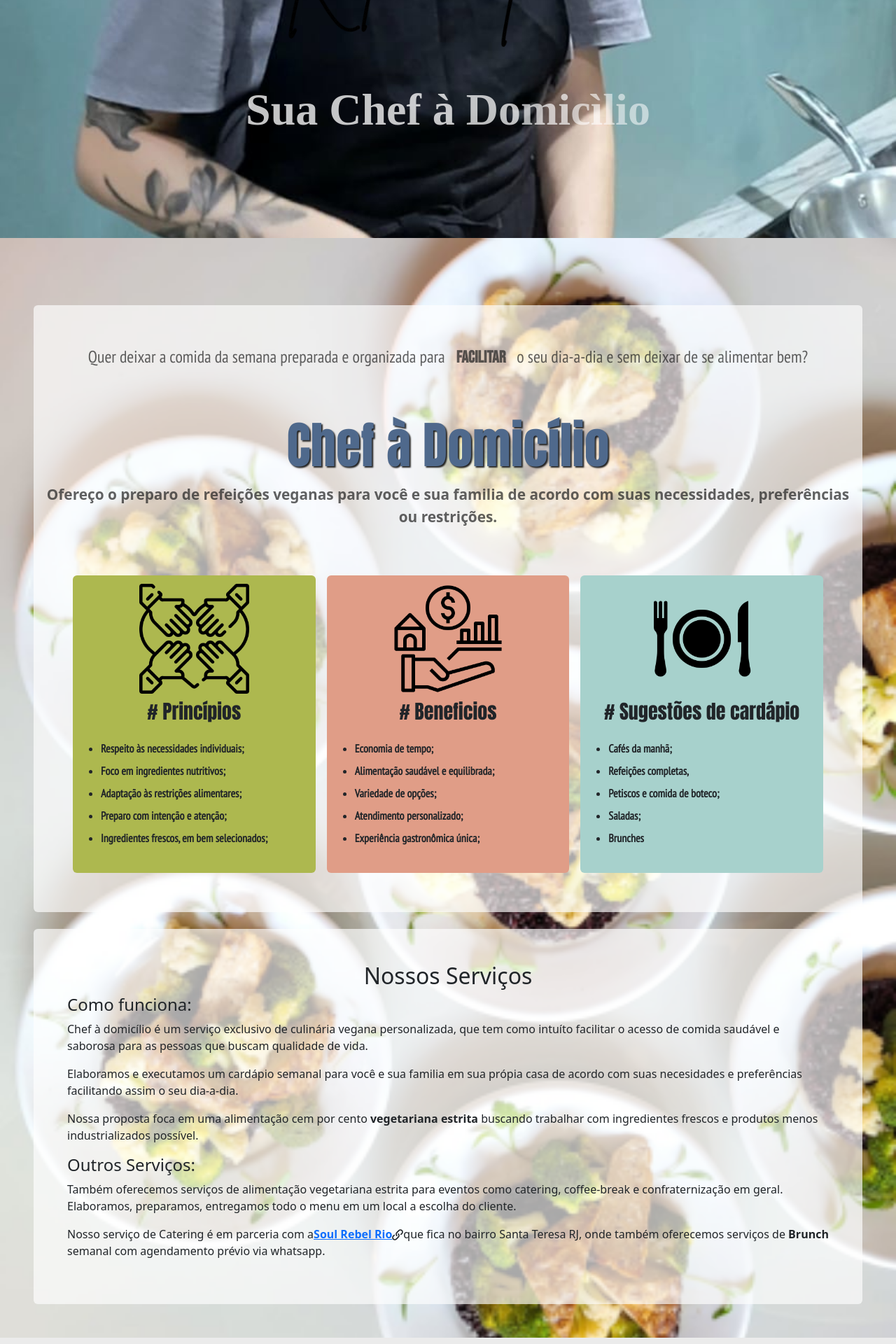
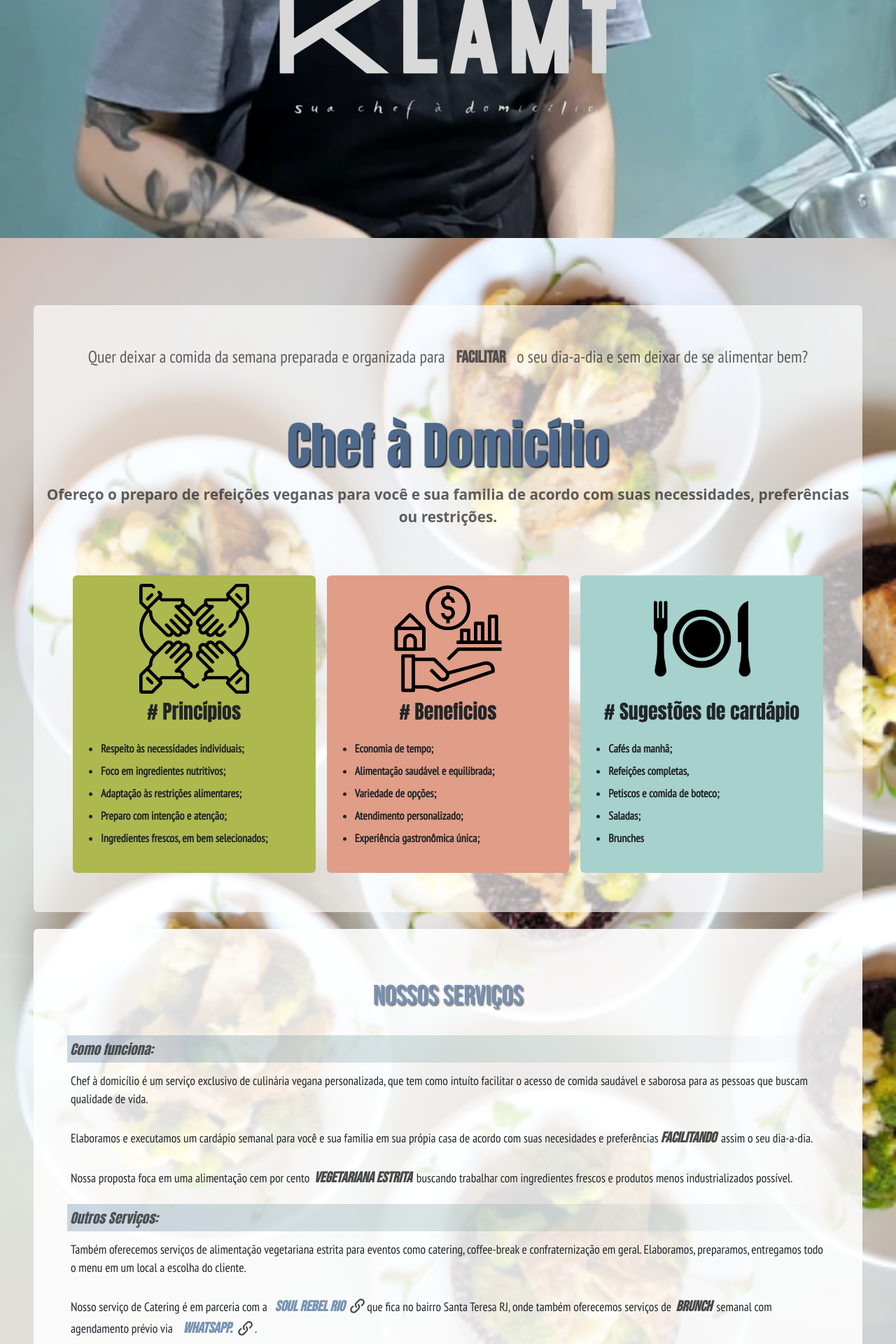
Before and after one commit to lindomarterra/chefadomicilio, a React (Vite) app: page / in a window 1280 px wide. Shown: the part 460-2380 px from the top of the page at 70% size. Built offline with nearby package versions, Linux system fonts and the light colour scheme; a web font is replaced by a local one.

Commit message:
commit jan10 2025

```diff
--- a/src/index.css
+++ b/src/index.css
@@ -7,7 +7,7 @@
 @import url('https://fonts.googleapis.com/css2?family=Special+Elite&display=swap');
 @import url('https://fonts.googleapis.com/css2?family=Corinthia:wght@400;700&display=swap');
 @import url('https://fonts.googleapis.com/css2?family=Fuggles&display=swap');
-@import url('https://fonts.googleapis.com/css2?family=Amatic+SC:wght@400;700&display=swap');
+
 :root{
     --color1:#4F698C;
     --color2:#467302;
@@ -26,7 +26,7 @@
     --font-5: "Special Elite", sans-serif;
     --font-6: "Corinthia", serif;
     --font-7: "Fuggles", serif;
-    --font-8:: "Amatic SC", serif;
+
 
     background-color: #ebebeb;
 
--- a/src/layout/IntroComponent.css
+++ b/src/layout/IntroComponent.css
@@ -16,84 +16,17 @@
 }
 
 img {
-    width: 250px;
+    width: 300px;
+    animation: fadeLogo 4s ;
 }
 
-@media screen and (min-width: 992px) {
-  img {
-    width: 450px;
-  }
-}
-
-.suaChefAnimation{
-    color: #ffffffc4;
-    font-family: var(--font-7);
-    font-size: 3em;
-    font-weight: bold;
-}
-
-@media screen and ( min-width: 992px ) {
-    .suaChefAnimation {
-        font-size: 4em;
+@media screen and (min-width: 750px){
+    img{
+        width: 500px;
     }
-}
-
-img {
-    animation: fadeLogo 2s ;
 }
 
 @keyframes fadeLogo {
     from{opacity: 0;}
     to{opacity: 1;}
 }
-
-.textAnimation-1{
-    animation:  slideUp 2s ;
-}
-@keyframes slideUp {
-    from{opacity: 0; }
-    to{opacity: 1; }
-}
-
-.textAnimation-2{
-    animation:  slideUp 4s ;
-}
-@keyframes slideUp {
-    from{opacity: 0; }
-    to{opacity: 1; }
-}
-.textAnimation-3{
-    animation:  slideUp 6s ;
-}
-@keyframes slideUp {
-    from{opacity: 0; }
-    to{opacity: 1; }
-}
-.textAnimation-4{
-    animation:  slideUp 8s ;
-}
-@keyframes slideUp {
-    from{opacity: 0; }
-    to{opacity: 1; }
-}
-.textAnimation-5{
-    animation:  slideUp 10s ;
-}
-@keyframes slideUp {
-    from{opacity: 0; }
-    to{opacity: 1; }
-}
-.textAnimation-6{
-    animation:  slideUp 12s ;
-}
-@keyframes slideUp {
-    from{opacity: 0; }
-    to{opacity: 1; }
-}
-.textAnimation-7{
-    animation:  slideUp 14s ;
-}
-@keyframes slideUp {
-    from{opacity: 0; }
-    to{opacity: 1; }
-}
--- a/src/layout/IntroComponent.jsx
+++ b/src/layout/IntroComponent.jsx
@@ -1,27 +1,12 @@
 import './IntroComponent.css'
-import Logo from '../images/logo_animation.png'
+
+import Logo from '../images/roseklamt_logo.png'
 
 const IntroComponent = () => {
   return (
     <div className="introComponent ">
 
-      <div >
-
-        <img src={Logo} alt="cozinhaAfetiva" />
-
-        <p className="suaChefAnimation">
-          <span className="textAnimation-1">Sua</span>
-          <span> </span>
-          <span className="textAnimation-2">Chef</span>
-          <span> </span>
-          <span className="textAnimation-3">à</span>
-          <span> </span>
-          <span className="textAnimation-4">Do</span>
-          <span className="textAnimation-5">mi</span>
-          <span className="textAnimation-6">cì</span>
-          <span className="textAnimation-7">lio</span>
-        </p>
-      </div>
+       <img src={Logo} alt="roseklamt_logo" />
     </div>
   )
 }
--- a/src/layout/NossosServicos.css
+++ b/src/layout/NossosServicos.css
@@ -1,3 +1,57 @@
-.NossoServicos_container{
-    background-color: #ffffffa8;
+.nossoServicos_container{
+    background-color: #ffffffdc;
 }
+
+.animation_container{
+    animation: letter 1s ;
+}
+
+@keyframes letter {
+    from{
+        margin-left: -2000px;
+    }
+    to{
+        margin-left: 0;
+    }
+}
+
+.nossoServicos_container h2{
+    font-family: var(--font-3);
+    text-align: center;
+    font-size: 2.5em;
+    text-shadow: 2px 2px 2px #222222a8;
+    color: #6987aa;
+    opacity: .9;
+}
+
+.nossoServicos_container h4{
+    font-family: var(--font-4);
+    font-style: italic;
+    font-size: 1.2em;
+    opacity: .8;
+    background-image: linear-gradient(to right,  #6987aa69,  #739c9552, transparent  );
+}
+
+.nossoServicos_container p{
+    font-family: var(--font-2);
+    font-size: 1.1em;
+    padding: 5px;
+}
+
+.nossoServicos_container strong{
+    font-family: var(--font-3);
+    font-size: 1.2em;
+    color: #222222d2;
+    padding: 0 3px;
+    font-style: italic;
+}
+
+.nossoServicos_container a{
+    text-decoration: none;
+    color: #6987aae5;
+    padding: 0 8px;
+}
+
+.nossoServicos_container a:hover{
+    text-decoration: underline;
+}
--- a/src/layout/NossosServicos.jsx
+++ b/src/layout/NossosServicos.jsx
@@ -3,28 +3,33 @@ import './NossosServicos.css'
 
 import { ImLink } from 'react-icons/im'
 
-
 const NossosServicos = () => {
   return (
-    <section className="NossoServicos_container mt-4 rounded-2 p-5 ">
-      <h2 className="text-center"> Nossos Serviços </h2>
-      <h4> Como funciona:</h4>
+    <section className="nossoServicos_container mt-4 rounded-2 p-4 p-lg-5 ">
+      <div className="animation_container">
+        <h2 className="p-4">Nossos Serviços </h2>
+        <h4 className="py-2 px-1"> Como funciona:</h4>
         <p>
           Chef à domicílio é um serviço exclusivo de culinária vegana
           personalizada, que tem como intuíto facilitar o acesso de comida
           saudável e saborosa para as pessoas que buscam qualidade de vida.
         </p>
-      <p> Elaboramos e executamos um cardápio semanal para você e sua familia em sua própia casa de acordo com suas necesidades e preferências facilitando assim o seu dia-a-dia.  </p>
+        <p>
+          Elaboramos e executamos um cardápio semanal para você e sua familia em
+          sua própia casa de acordo com suas necesidades e preferências
+          <strong>facilitando</strong> assim o seu dia-a-dia.
+        </p>
         <p>
           Nossa proposta foca em uma alimentação cem por cento
           <strong> vegetariana estrita </strong> buscando trabalhar com
           ingredientes frescos e produtos menos industrializados possível.
         </p>
-
-      <h4>Outros Serviços:</h4>
+        <h4 className="py-2 px-1">Outros Serviços:</h4>
         <p>
-        Também oferecemos serviços de alimentação vegetariana estrita para eventos como
-        catering, coffee-break e confraternização em geral. Elaboramos, preparamos, entregamos todo o menu em um local a escolha do cliente.
+          Também oferecemos serviços de alimentação vegetariana estrita para
+          eventos como catering, coffee-break e confraternização em geral.
+          Elaboramos, preparamos, entregamos todo o menu em um local a escolha
+          do cliente.
         </p>
         <p>
           Nosso serviço de Catering é em parceria com a
@@ -38,8 +43,19 @@ const NossosServicos = () => {
             <ImLink />
           </strong>
           que fica no bairro Santa Teresa RJ, onde também oferecemos serviços de
-        <strong> Brunch </strong> semanal com agendamento prévio via whatsapp.
+          <strong> Brunch </strong> semanal com agendamento prévio via{' '}
+          <strong>
+            <Link
+              to="https://soulrebelrio.com/veganrioexperience"
+              target="_blank"
+            >
+              Whatsapp.
+            </Link>
+            <ImLink />
+          </strong>
+          .
         </p>
+      </div>
     </section>
   )
 }
```
Also changed, not shown: src/images/roseklamt_logo.png (added). Lines whose indentation alone changed are shown as unchanged.
